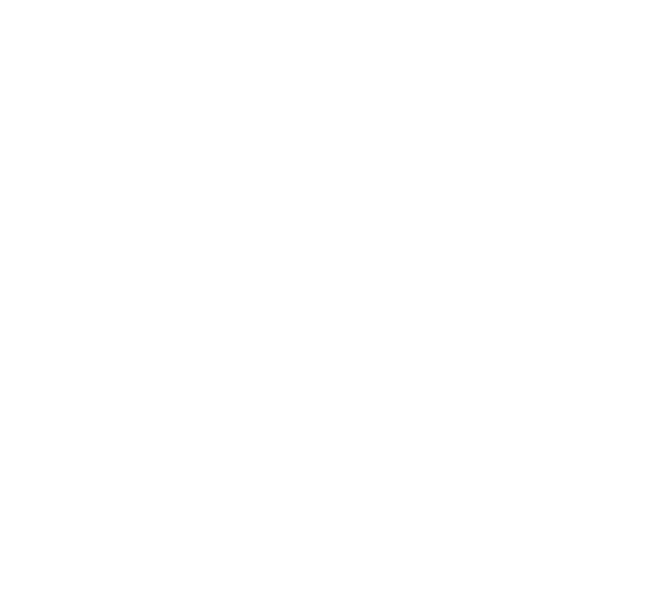
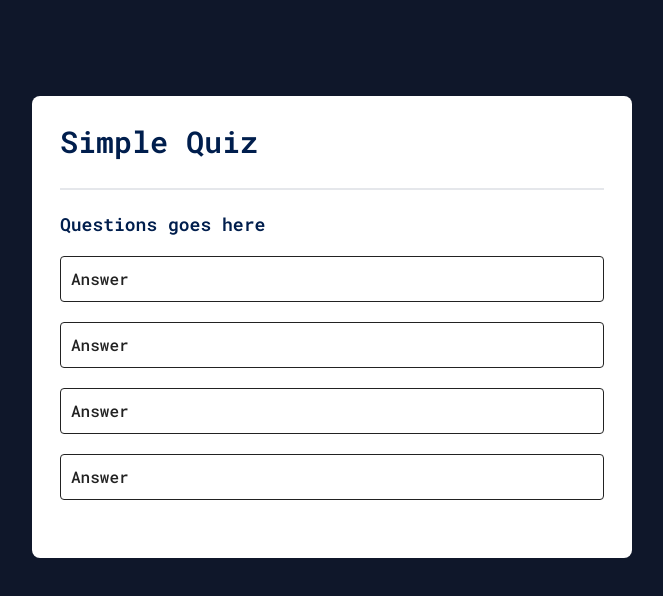
Before and after one commit to amaanpatel-dev/quiz-app, a website: page src/index.html in a window 1280 px wide. Shown: the whole page, without its empty margins (308-971 px from the left). Drawn offline with Linux system fonts and the light colour scheme.

Commit message:
add structure

```diff
--- a/src/index.html
+++ b/src/index.html
@@ -1,12 +1,33 @@
 <!DOCTYPE html>
 <html lang="en">
-<head>
-    <meta charset="UTF-8">
-    <meta name="viewport" content="width=device-width, initial-scale=1.0">
-    <link href="./output.css" rel="stylesheet">
+  <head>
+    <meta charset="UTF-8" />
+    <meta name="viewport" content="width=device-width, initial-scale=1.0" />
+    <link rel="preconnect" href="https://fonts.googleapis.com" />
+    <link rel="preconnect" href="https://fonts.gstatic.com" crossorigin />
+    <link
+      href="https://fonts.googleapis.com/css2?family=Roboto+Mono:ital,wght@0,100..700;1,100..700&display=swap"
+      rel="stylesheet"
+    />
+    <link href="./output.css" rel="stylesheet" />
     <title>Quiz app</title>
-</head>
-<body>
+  </head>
+  <body class="bg-slate-900 flex justify-center font-mono">
+    <div id="app" class="bg-white w-11/12 max-w-[600px] my-24 rounded-lg p-7">
+      <h1 class="text-[#001e4d] font-semibold text-3xl border-b-2 pb-7">
+        Simple Quiz
+      </h1>
+      <div class="quiz py-5">
+        <h2 id="question" class="text-lg text-[#001e4d] font-semibold pb-2">Questions goes here</h2>
+        <div id="answer-buttons">
+          <button class="btn">Answer</button>
+          <button class="btn">Answer</button>
+          <button class="btn">Answer</button>
+          <button class="btn">Answer</button>
+        </div>
+        <button id="next-btn" class="bg-[#001e4d] text-[#fff] w-36 border-0 p-2.5 my-5 mx-auto rounded cursor-pointer hidden">Next</button>
+      </div>
+    </div>
     <script src="script.js"></script>
-</body>
+  </body>
 </html>
--- a/src/input.css
+++ b/src/input.css
@@ -1,3 +1,23 @@
 @tailwind base;
 @tailwind components;
 @tailwind utilities;
+
+.btn{
+    background: #fff;
+    color: #222;
+    font-weight: 500;
+    width: 100%;
+    border: 1px solid #222;
+    padding: 10px;
+    margin: 10px 0;
+    text-align: left;
+    border-radius: 4px;
+    cursor: pointer;
+    transition: all 0.3s;
+    font-weight: 500;
+}
+
+.btn:hover{
+    background: #001e4d;
+    color: #fff;
+}
--- a/tailwind.config.js
+++ b/tailwind.config.js
@@ -2,7 +2,11 @@
 export default {
   content: ["./src/**/*.{html,js}"],
   theme: {
-    extend: {},
+    extend: {
+      fontFamily: {
+        mono: ["Roboto Mono", "monospace"], // Add Roboto Mono to the "mono" font stack
+      },
+    },
   },
   plugins: [],
 }
```
Also changed, not shown: src/output.css.
